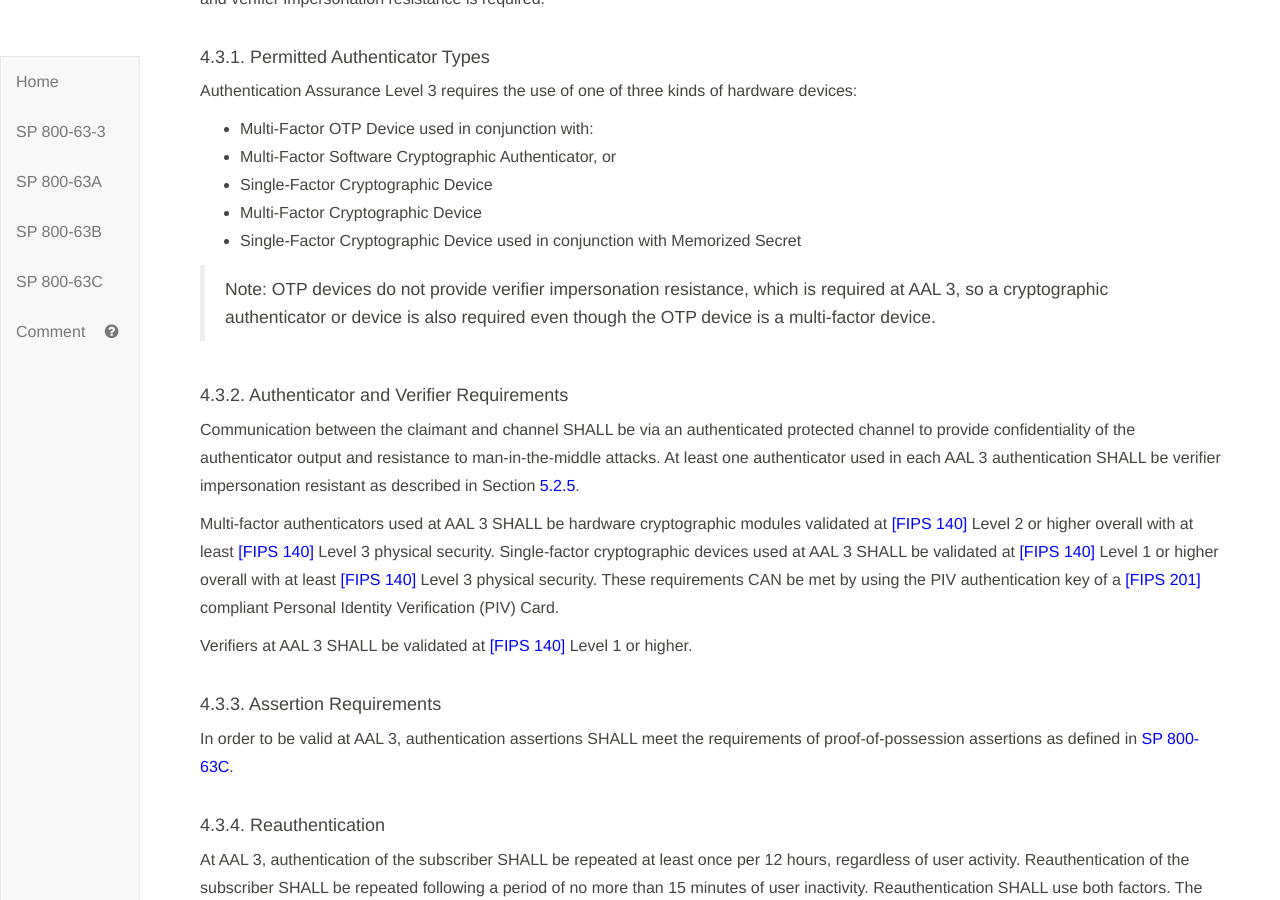
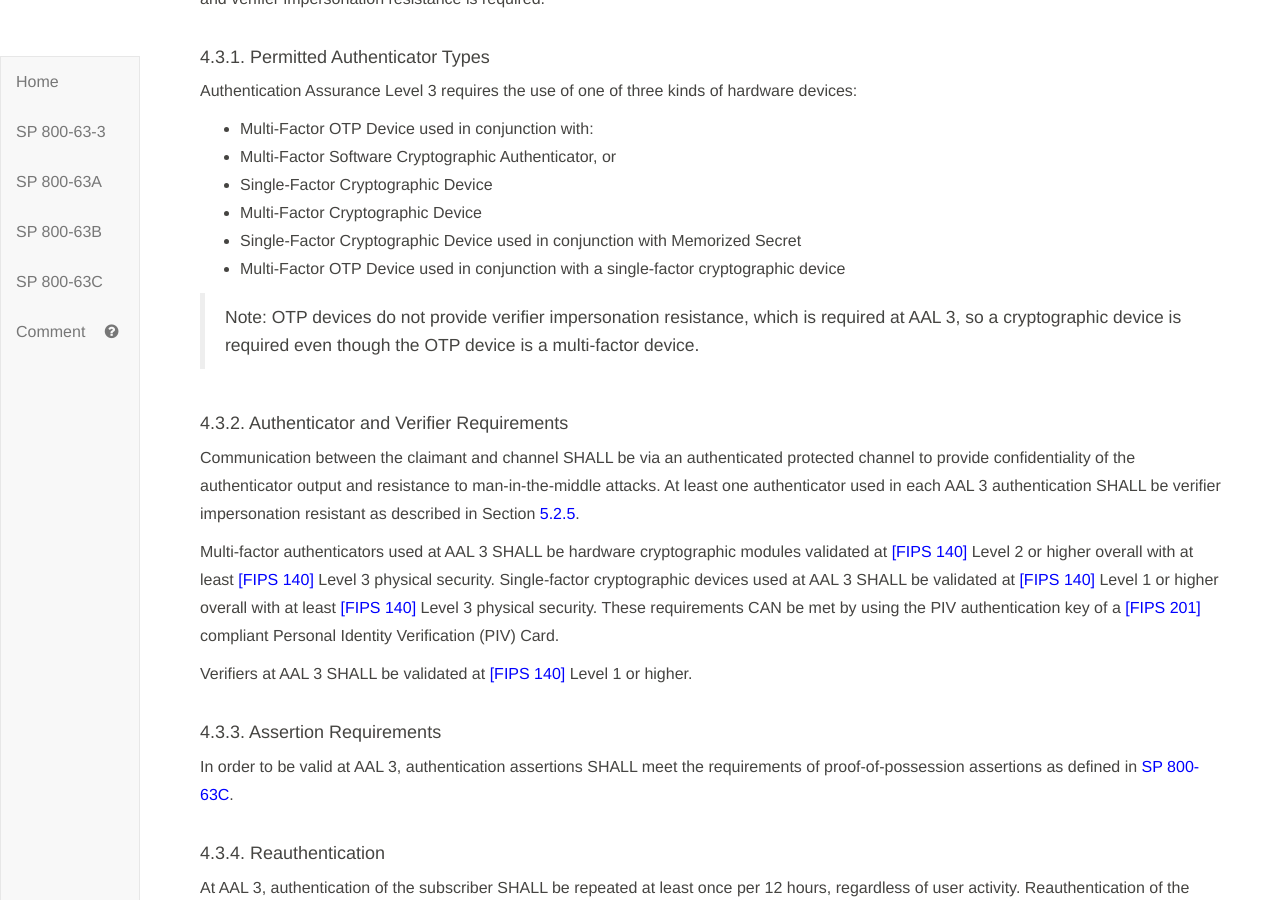
Before and after one commit to usnistgov/800-63-3, a Jekyll site: the page built from sp800-63b.md, in a window 1280 px wide and 900 px high, scrolled down 22556 px. Built offline with Jekyll 4.4.1, drawn with Linux system fonts in a browser that asks for light colours; some of the changed text lies outside the part shown.

Commit message:
Remove MF OTP + MF software crypto authenticator at AAL 3 because of offline attack risk to software crypto authenticator

```diff
--- a/sp800-63b/sec4_aal.md
+++ b/sp800-63b/sec4_aal.md
@@ -130,8 +130,9 @@
  * Single-Factor Cryptographic Device
 * Multi-Factor Cryptographic Device
 * Single-Factor Cryptographic Device used in conjunction with Memorized Secret
+* Multi-Factor OTP Device used in conjunction with a single-factor cryptographic device
 
-> Note: OTP devices do not provide verifier impersonation resistance, which is required at AAL 3, so a cryptographic authenticator or device is also required even though the OTP device is a multi-factor device.
+> Note: OTP devices do not provide verifier impersonation resistance, which is required at AAL 3, so a cryptographic device is required even though the OTP device is a multi-factor device.
 
 #### 4.3.2. Authenticator and Verifier Requirements
 
@@ -178,7 +179,7 @@
 
 Requirement | AAL 1 | AAL 2 | AAL 3
 ------------|-------|-------|-------
-**Permitted authenticator types** | Memorized Secret<br />Look-up Secret<br />Out of Band<br />SF OTP Device<br />MF OTP Device<br />SF Cryptographic Device<br />MF Software Cryptographic Authenticator<br />MF Cryptographic Device<br /> | MF OTP Device<br />MF Software Cryptographic Authenticator<br />MF Cryptographic Device<br />or memorized secret plus:<br />&nbsp;Look-up Secret<br />&nbsp;Out of Band<br />&nbsp;SF OTP Device<br />&nbsp;SF Cryptographic Device<br /> | MF Cryptographic Device<br />SF Cryptographic Device plus Memorized Secret<br />MF OTP Device plus:<br />&nbsp;MF Software Cryptographic Authenticator<br />&nbsp;SF Cryptographic Device
+**Permitted authenticator types** | Memorized Secret<br />Look-up Secret<br />Out of Band<br />SF OTP Device<br />MF OTP Device<br />SF Cryptographic Device<br />MF Software Cryptographic Authenticator<br />MF Cryptographic Device<br /> | MF OTP Device<br />MF Software Cryptographic Authenticator<br />MF Cryptographic Device<br />or memorized secret plus:<br />&nbsp;Look-up Secret<br />&nbsp;Out of Band<br />&nbsp;SF OTP Device<br />&nbsp;SF Cryptographic Device<br /> | MF Cryptographic Device<br />SF Cryptographic Device plus Memorized Secret<br />MF OTP Device plus SF Cryptographic Device
 **FIPS 140 verification** | Level 1 (Government agency verifiers) | Level 1 (Government agency authenticators and verifiers) | Level 2 overall (MF authenticators)<br />Level 1 overall (verifiers and SF Crypto Devices)<br />Level 3 physical security (all authenticators)
 **Assertions** | Bearer or proof of possession | Bearer or proof of possession | Proof of possession only
 **Reauthentication** | 30 days | 12 hours or 30 minutes inactivity; may use one authentication factor | 12 hours or 15 minutes inactivity; shall use both authentication factors
```
